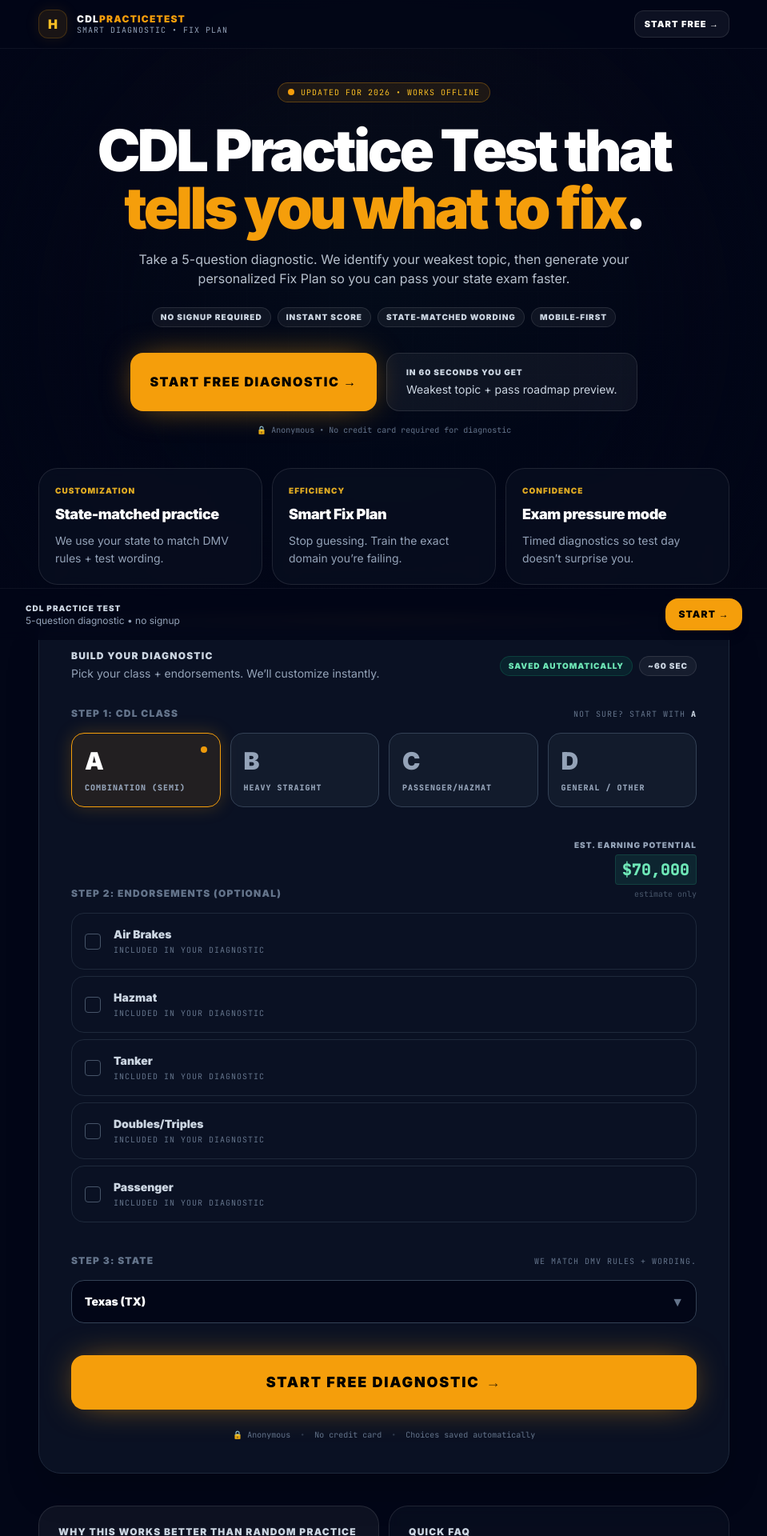
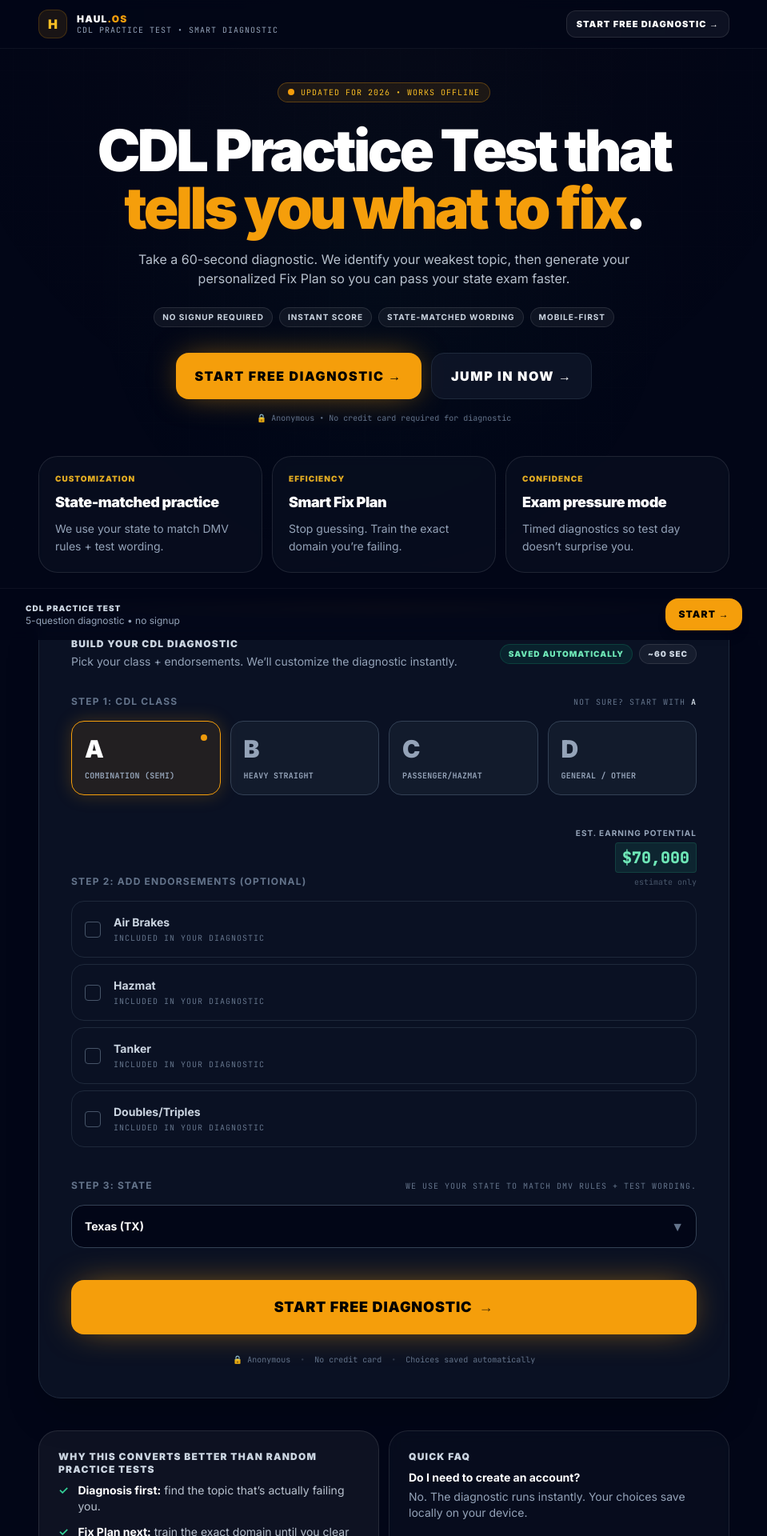
Before and after one commit to ismaelngoie/cdlpracticetest, a Next.js app: page / in a window 1280 px wide. Shown: the top 1920 px of the page at 80% size, without its empty margins (160-1119 px from the left). Built offline with nearby package versions, Linux system fonts and the light colour scheme.

Commit message:
Update page.tsx

```diff
--- a/app/page.tsx
+++ b/app/page.tsx
@@ -5,7 +5,7 @@ import { motion, AnimatePresence } from "framer-motion";
 import { useEffect, useMemo, useRef, useState } from "react";
 import { useRouter } from "next/navigation";
 
-// -------------------- CONSTANTS --------------------
+// --- CONSTANTS ---
 const US_STATES = [
   { code: "AL", name: "Alabama" }, { code: "AK", name: "Alaska" }, { code: "AZ", name: "Arizona" }, { code: "AR", name: "Arkansas" },
   { code: "CA", name: "California" }, { code: "CO", name: "Colorado" }, { code: "CT", name: "Connecticut" }, { code: "DE", name: "Delaware" },
@@ -22,11 +22,13 @@ const US_STATES = [
   { code: "WV", name: "West Virginia" }, { code: "WI", name: "Wisconsin" }, { code: "WY", name: "Wyoming" }
 ] as const;
 
+// --- TYPES ---
 type LicenseClass = "A" | "B" | "C" | "D";
 type Endorsement = "Air Brakes" | "Hazmat" | "Tanker" | "Doubles/Triples" | "Passenger";
 
-// Config storage (new) + legacy keys (existing app)
+// --- STORAGE ---
 const STORAGE_KEY = "haulOS.config.v1";
+
 type StoredConfig = {
   license: LicenseClass;
   endorsements: Endorsement[];
@@ -43,24 +45,22 @@ function safeParseJSON<T>(value: string | null): T | null {
   }
 }
 
-// -------------------- COMPONENT --------------------
 export default function Home() {
   const router = useRouter();
   const configuratorRef = useRef<HTMLDivElement | null>(null);
 
+  // --- State ---
   const [mounted, setMounted] = useState(false);
-
-  // Personalization
   const [license, setLicense] = useState<LicenseClass>("A");
   const [endorsements, setEndorsements] = useState<Endorsement[]>([]);
   const [userState, setUserState] = useState("TX");
 
-  // UI
+  // UI State
   const [stickyCtaVisible, setStickyCtaVisible] = useState(true);
 
   useEffect(() => setMounted(true), []);
 
-  // Restore persisted config (safe)
+  // Restore persisted config (production-ready, resilient)
   useEffect(() => {
     if (!mounted) return;
 
@@ -69,7 +69,7 @@ export default function Home() {
     if (Array.isArray(saved?.endorsements)) setEndorsements(saved.endorsements);
     if (typeof saved?.userState === "string") setUserState(saved.userState);
 
-    // Legacy keys support (migration)
+    // Also support legacy keys if they exist (migration)
     const legacyLicense = localStorage.getItem("userLevel") as LicenseClass | null;
     const legacyEnd = safeParseJSON<Endorsement[]>(localStorage.getItem("userEndorsements"));
     const legacyState = localStorage.getItem("userState");
@@ -79,10 +79,9 @@ export default function Home() {
     if (legacyState) setUserState(legacyState);
   }, [mounted]);
 
-  // Persist on every change
+  // Persist on every change (so a user can bounce and come back without losing choices)
   useEffect(() => {
     if (!mounted) return;
-
     const payload: StoredConfig = {
       license,
       endorsements,
@@ -91,17 +90,18 @@ export default function Home() {
     };
     localStorage.setItem(STORAGE_KEY, JSON.stringify(payload));
 
-    // Keep legacy keys updated for /sim and other pages
+    // Keep legacy keys updated so /sim stays compatible
     localStorage.setItem("userLevel", license);
     localStorage.setItem("userEndorsements", JSON.stringify(endorsements));
     localStorage.setItem("userState", userState);
   }, [mounted, license, endorsements, userState]);
 
-  // Sticky CTA (hide when near configurator)
+  // Sticky CTA visibility (mobile conversion boost)
   useEffect(() => {
     if (!mounted) return;
 
     const onScroll = () => {
+      // Hide sticky CTA if user is already near the configurator CTA
       const el = configuratorRef.current;
       if (!el) return;
       const rect = el.getBoundingClientRect();
@@ -114,8 +114,8 @@ export default function Home() {
     return () => window.removeEventListener("scroll", onScroll);
   }, [mounted]);
 
+  // --- Salary Calculator Logic (labelled as estimate) ---
   const estimatedSalary = useMemo(() => {
-    // Labeled as estimate only — keep it simple + motivating
     let base = 45000;
     if (license === "A") base += 25000;
     if (license === "B") base += 10000;
@@ -124,16 +124,18 @@ export default function Home() {
     if (endorsements.includes("Tanker")) base += 8000;
     if (endorsements.includes("Doubles/Triples")) base += 15000;
     if (endorsements.includes("Air Brakes")) base += 2000;
-    if (endorsements.includes("Passenger")) base += 5000;
 
     return base.toLocaleString();
   }, [license, endorsements]);
 
   const toggleEndorsement = (e: Endorsement) => {
-    setEndorsements((prev) => (prev.includes(e) ? prev.filter((x) => x !== e) : [...prev, e]));
+    setEndorsements((prev) =>
+      prev.includes(e) ? prev.filter((item) => item !== e) : [...prev, e]
+    );
   };
 
   const startDiagnostic = () => {
+    // Storage already synced by effect; this is just a hard “commit + go”.
     router.push("/sim");
   };
 
@@ -142,54 +144,57 @@ export default function Home() {
   };
 
   const badge = (text: string) => (
-    <span className="px-2.5 py-1 rounded-full border border-white/10 bg-white/5 text-[10px] font-black text-slate-300 uppercase tracking-widest">
+    <span className="px-2.5 py-1 rounded-full border border-white/10 bg-white/5 text-[10px] font-bold text-slate-300 uppercase tracking-widest">
       {text}
     </span>
   );
 
   return (
     <main className="min-h-screen bg-slate-950 text-white font-sans selection:bg-amber-500/30">
-      {/* Background FX (minimalist grid + soft glows) */}
+      {/* Background FX */}
       <div className="fixed inset-0 pointer-events-none">
-        <div className="absolute inset-0 opacity-[0.08] bg-[linear-gradient(rgba(255,255,255,0.05)_1px,transparent_1px),linear-gradient(90deg,rgba(255,255,255,0.05)_1px,transparent_1px)] bg-[size:52px_52px]" />
-        <div className="absolute inset-0 opacity-[0.10] bg-[radial-gradient(circle_at_top,rgba(245,158,11,0.22),transparent_60%)]" />
-        <div className="absolute -top-24 left-1/2 -translate-x-1/2 w-[900px] h-[900px] opacity-[0.10] bg-[radial-gradient(circle_at_center,rgba(16,185,129,0.25),transparent_60%)]" />
-        <div className="absolute inset-0 bg-[radial-gradient(circle_at_center,transparent_35%,rgba(2,6,23,0.90)_75%)]" />
+        <div className="absolute inset-0 opacity-10 bg-[linear-gradient(rgba(255,255,255,0.05)_1px,transparent_1px),linear-gradient(90deg,rgba(255,255,255,0.05)_1px,transparent_1px)] bg-[size:44px_44px]" />
+        <div className="absolute inset-0 opacity-10 bg-[radial-gradient(circle_at_top,rgba(245,158,11,0.20),transparent_60%)]" />
+        <div className="absolute -top-24 left-1/2 -translate-x-1/2 w-[900px] h-[900px] opacity-10 bg-[radial-gradient(circle_at_center,rgba(16,185,129,0.25),transparent_60%)]" />
       </div>
 
       {/* Top Nav */}
       <div className="sticky top-0 z-30 bg-slate-950/70 backdrop-blur border-b border-white/5">
         <div className="max-w-4xl mx-auto px-4 py-3 flex items-center justify-between">
           <div className="flex items-center gap-3">
-            <div className="w-9 h-9 rounded-xl bg-amber-500/10 border border-amber-500/20 grid place-items-center shadow-[0_0_18px_rgba(245,158,11,0.10)]">
+            <div className="w-9 h-9 rounded-xl bg-amber-500/10 border border-amber-500/20 grid place-items-center">
               <span className="text-amber-400 font-black">H</span>
             </div>
             <div className="leading-tight">
               <div className="text-xs font-black tracking-widest uppercase">
-                CDL<span className="text-amber-500">PracticeTest</span>
+                HAUL<span className="text-amber-500">.OS</span>
               </div>
               <div className="text-[10px] text-slate-400 font-mono uppercase tracking-widest">
-                Smart Diagnostic • Fix Plan
+                CDL Practice Test • Smart Diagnostic
               </div>
             </div>
           </div>
 
           <button
             onClick={scrollToConfigurator}
-            className="px-3 py-2 rounded-xl bg-white/5 hover:bg-white/10 border border-white/10 text-[11px] font-black uppercase tracking-widest transition active:scale-[0.99]"
+            className="px-3 py-2 rounded-xl bg-white/5 hover:bg-white/10 border border-white/10 text-[11px] font-black uppercase tracking-widest transition"
           >
-            Start Free →
+            Start Free Diagnostic →
           </button>
         </div>
       </div>
 
       <div className="relative z-10 max-w-4xl mx-auto px-4 pt-10 pb-20">
         {/* HERO */}
-        <motion.div initial={{ opacity: 0, y: 14 }} animate={{ opacity: 1, y: 0 }} className="text-center">
+        <motion.div
+          initial={{ opacity: 0, y: 14 }}
+          animate={{ opacity: 1, y: 0 }}
+          className="text-center"
+        >
           <div className="inline-flex items-center gap-2 px-3 py-1 rounded-full border border-amber-500/30 bg-amber-500/10 text-amber-400 text-[10px] font-mono tracking-widest uppercase mb-6">
             <span className="relative flex h-2 w-2">
-              <span className="animate-ping absolute inline-flex h-full w-full rounded-full bg-amber-400 opacity-75" />
-              <span className="relative inline-flex rounded-full h-2 w-2 bg-amber-500" />
+              <span className="animate-ping absolute inline-flex h-full w-full rounded-full bg-amber-400 opacity-75"></span>
+              <span className="relative inline-flex rounded-full h-2 w-2 bg-amber-500"></span>
             </span>
             Updated for 2026 • Works offline
           </div>
@@ -201,7 +206,7 @@ export default function Home() {
           </h1>
 
           <p className="text-slate-300/90 text-sm md:text-base leading-relaxed max-w-2xl mx-auto mb-6">
-            Take a 5-question diagnostic. We identify your weakest topic, then generate your personalized Fix Plan
+            Take a 60-second diagnostic. We identify your weakest topic, then generate your personalized Fix Plan
             so you can pass your state exam faster.
           </p>
 
@@ -215,19 +220,17 @@ export default function Home() {
           <div className="flex flex-col sm:flex-row gap-3 justify-center">
             <button
               onClick={scrollToConfigurator}
-              className="px-6 py-4 rounded-2xl bg-amber-500 hover:bg-amber-400 text-black font-black uppercase tracking-widest shadow-[0_0_44px_-12px_rgba(245,158,11,0.75)] transition active:scale-[0.99]"
+              className="px-6 py-4 rounded-2xl bg-amber-500 hover:bg-amber-400 text-black font-black uppercase tracking-widest shadow-[0_0_40px_-10px_rgba(245,158,11,0.65)] transition active:scale-[0.99]"
             >
               Start Free Diagnostic →
             </button>
-
-            <div className="px-6 py-4 rounded-2xl border border-white/10 bg-white/5 text-left max-w-sm mx-auto sm:mx-0">
-              <div className="text-[10px] font-black text-slate-300 uppercase tracking-widest">
-                In 60 seconds you get
-              </div>
-              <div className="text-sm text-slate-300 mt-1">
-                Weakest topic + pass roadmap preview.
-              </div>
-            </div>
+            <button
+              onClick={startDiagnostic}
+              className="px-6 py-4 rounded-2xl bg-slate-900/80 hover:bg-slate-900 text-white font-black uppercase tracking-widest border border-slate-800 transition-transform active:scale-95"
+              title="If you're already configured, jump straight in."
+            >
+              Jump In Now →
+            </button>
           </div>
 
           <p className="mt-4 text-[10px] text-slate-500 font-mono">
@@ -270,23 +273,23 @@ export default function Home() {
         {/* CONFIGURATOR */}
         <motion.div
           ref={configuratorRef}
-          initial={{ opacity: 0, scale: 0.985 }}
+          initial={{ opacity: 0, scale: 0.98 }}
           animate={{ opacity: 1, scale: 1 }}
           transition={{ delay: 0.05 }}
           className="mt-10 bg-slate-900/70 backdrop-blur-md border border-slate-800 rounded-[28px] p-6 md:p-10 shadow-2xl relative overflow-hidden"
         >
-          {/* Subtle top glow line */}
+          {/* Subtle Glow */}
           <div className="absolute top-0 left-1/2 -translate-x-1/2 w-full h-1 bg-gradient-to-r from-transparent via-amber-500 to-transparent opacity-50" />
 
-          {/* Panel Header */}
+          {/* Panel Header (conversion copy + clarity) */}
           <div className="mb-8">
             <div className="flex flex-wrap items-center justify-between gap-3">
               <div>
                 <div className="text-xs font-black text-slate-300 uppercase tracking-widest">
-                  Build your diagnostic
+                  Build your CDL diagnostic
                 </div>
                 <div className="text-sm text-slate-400 mt-1">
-                  Pick your class + endorsements. We’ll customize instantly.
+                  Pick your class + endorsements. We’ll customize the diagnostic instantly.
                 </div>
               </div>
               <div className="flex items-center gap-2">
@@ -303,11 +306,11 @@ export default function Home() {
           {/* STEP 1 */}
           <div className="mb-10">
             <div className="flex items-end justify-between gap-4 mb-4">
-              <label className="text-xs font-black text-slate-500 uppercase tracking-widest block">
+              <label className="text-xs font-bold text-slate-500 uppercase tracking-widest block">
                 Step 1: CDL class
               </label>
               <div className="text-[10px] text-slate-500 font-mono uppercase tracking-widest">
-                Not sure? Start with <span className="text-slate-300 font-black">A</span>
+                Not sure? Start with <span className="text-slate-300 font-bold">A</span>
               </div>
             </div>
 
@@ -319,7 +322,6 @@ export default function Home() {
                   cls === "B" ? "Heavy Straight" :
                   cls === "C" ? "Passenger/Hazmat" :
                   "General / Other";
-
                 return (
                   <button
                     key={cls}
@@ -341,7 +343,7 @@ export default function Home() {
                       </span>
                       {active && <div className="w-2 h-2 rounded-full bg-amber-500 animate-pulse" />}
                     </div>
-                    <div className="text-[10px] text-slate-400 mt-2 font-mono uppercase font-black tracking-widest">
+                    <div className="text-[10px] text-slate-400 mt-2 font-mono uppercase font-bold tracking-wide">
                       {label}
                     </div>
                   </button>
@@ -353,12 +355,12 @@ export default function Home() {
           {/* STEP 2 */}
           <div className="mb-10">
             <div className="flex justify-between items-end mb-4 gap-4">
-              <label className="text-xs font-black text-slate-500 uppercase tracking-widest">
-                Step 2: Endorsements (optional)
+              <label className="text-xs font-bold text-slate-500 uppercase tracking-widest">
+                Step 2: Add endorsements (optional)
               </label>
 
               <div className="text-right">
-                <div className="text-[10px] text-slate-400 font-black mb-1 uppercase tracking-widest">
+                <div className="text-[10px] text-slate-400 font-bold mb-1 uppercase tracking-widest">
                   Est. earning potential
                 </div>
                 <AnimatePresence mode="wait">
@@ -372,14 +374,14 @@ export default function Home() {
                     ${estimatedSalary}
                   </motion.div>
                 </AnimatePresence>
-                <div className="text-[10px] text-slate-600 font-mono mt-1">estimate only</div>
+                <div className="text-[10px] text-slate-600 font-mono mt-1">
+                  estimate only
+                </div>
               </div>
             </div>
 
             <div className="space-y-2">
-              {(
-                ["Air Brakes", "Hazmat", "Tanker", "Doubles/Triples", "Passenger"] as Endorsement[]
-              ).map((end) => {
+              {(["Air Brakes", "Hazmat", "Tanker", "Doubles/Triples"] as Endorsement[]).map((end) => {
                 const active = endorsements.includes(end);
                 return (
                   <button
@@ -404,9 +406,8 @@ export default function Home() {
                           </svg>
                         )}
                       </div>
-
                       <div className="text-left">
-                        <div className={`text-sm font-black ${active ? "text-white" : "text-slate-300"}`}>
+                        <div className={`text-sm font-bold ${active ? "text-white" : "text-slate-300"}`}>
                           {end}
                         </div>
                         <div className="text-[10px] text-slate-500 font-mono uppercase tracking-widest mt-0.5">
@@ -414,9 +415,8 @@ export default function Home() {
                         </div>
                       </div>
                     </div>
-
                     {active && (
-                      <span className="text-[10px] text-emerald-300 font-mono tracking-widest font-black px-2 py-1 rounded-full bg-emerald-500/10 border border-emerald-500/20">
+                      <span className="text-[10px] text-emerald-300 font-mono tracking-wider font-black px-2 py-1 rounded-full bg-emerald-500/10 border border-emerald-500/20">
                         Added
                       </span>
                     )}
@@ -429,11 +429,11 @@ export default function Home() {
           {/* STEP 3 */}
           <div className="mb-10">
             <div className="flex items-end justify-between gap-4 mb-4">
-              <label className="text-xs font-black text-slate-500 uppercase tracking-widest block">
+              <label className="text-xs font-bold text-slate-500 uppercase tracking-widest block">
                 Step 3: State
               </label>
               <div className="text-[10px] text-slate-500 font-mono uppercase tracking-widest">
-                We match DMV rules + wording.
+                We use your state to match DMV rules + test wording.
               </div>
             </div>
 
@@ -441,7 +441,7 @@ export default function Home() {
               <select
                 value={userState}
                 onChange={(e) => setUserState(e.target.value)}
-                className="w-full bg-slate-950 border border-slate-700 text-white rounded-2xl p-4 text-sm font-black focus:border-amber-500 focus:outline-none appearance-none cursor-pointer hover:border-slate-600 transition-colors"
+                className="w-full bg-slate-950 border border-slate-700 text-white rounded-2xl p-4 text-sm font-bold focus:border-amber-500 focus:outline-none appearance-none cursor-pointer hover:border-slate-600 transition-colors"
                 aria-label="Select state"
               >
                 {US_STATES.map((s) => (
@@ -459,7 +459,7 @@ export default function Home() {
           {/* PRIMARY CTA */}
           <button
             onClick={startDiagnostic}
-            className="w-full py-5 bg-amber-500 hover:bg-amber-400 text-black font-black text-lg uppercase tracking-widest rounded-2xl shadow-[0_0_44px_-12px_rgba(245,158,11,0.75)] transition-all hover:scale-[1.01] active:scale-[0.99] flex items-center justify-center gap-2 group"
+            className="w-full py-5 bg-amber-500 hover:bg-amber-400 text-black font-black text-lg uppercase tracking-wider rounded-2xl shadow-[0_0_44px_-12px_rgba(245,158,11,0.75)] transition-all hover:scale-[1.01] active:scale-[0.99] flex items-center justify-center gap-2 group"
             aria-label="Start free diagnostic"
           >
             <span>Start Free Diagnostic</span>
@@ -477,29 +477,29 @@ export default function Home() {
           </div>
         </motion.div>
 
-        {/* TRUST + FAQ */}
+        {/* TRUST + FAQ (keeps users scrolling without losing CTA via sticky) */}
         <div className="mt-10 grid grid-cols-1 md:grid-cols-2 gap-3">
           <div className="rounded-3xl border border-white/10 bg-white/5 p-6">
             <div className="text-xs font-black uppercase tracking-widest text-slate-300 mb-2">
-              Why this works better than random practice
+              Why this converts better than random practice tests
             </div>
             <ul className="space-y-3 text-sm text-slate-300/90">
               <li className="flex gap-3">
                 <span className="text-emerald-400 font-black">✓</span>
                 <span>
-                  <span className="font-black text-white">Diagnosis first:</span> find the topic you’re actually failing.
+                  <span className="font-bold text-white">Diagnosis first:</span> find the topic that’s actually failing you.
                 </span>
               </li>
               <li className="flex gap-3">
                 <span className="text-emerald-400 font-black">✓</span>
                 <span>
-                  <span className="font-black text-white">Fix Plan next:</span> train the exact domain until you clear 80%+.
+                  <span className="font-bold text-white">Fix Plan next:</span> train the exact domain until you clear 80%+.
                 </span>
               </li>
               <li className="flex gap-3">
                 <span className="text-emerald-400 font-black">✓</span>
                 <span>
-                  <span className="font-black text-white">State matched:</span> your state tunes rules + wording.
+                  <span className="font-bold text-white">State matched:</span> your state selection tunes rules + wording.
                 </span>
               </li>
             </ul>
@@ -511,27 +511,23 @@ export default function Home() {
             </div>
             <div className="space-y-4 text-sm text-slate-300/90">
               <div>
-                <div className="font-black text-white">Do I need an account?</div>
-                <div className="text-slate-400 mt-1">
-                  No. Your setup saves locally on your device.
-                </div>
+                <div className="font-bold text-white">Do I need to create an account?</div>
+                <div className="text-slate-400 mt-1">No. The diagnostic runs instantly. Your choices save locally on your device.</div>
               </div>
               <div>
-                <div className="font-black text-white">How long is it?</div>
+                <div className="font-bold text-white">How long is the diagnostic?</div>
                 <div className="text-slate-400 mt-1">5 questions. About 60 seconds.</div>
               </div>
               <div>
-                <div className="font-black text-white">Is this the official DMV test?</div>
-                <div className="text-slate-400 mt-1">
-                  No—this is practice designed to mirror concepts and expose weaknesses.
-                </div>
+                <div className="font-bold text-white">Is this the official DMV test?</div>
+                <div className="text-slate-400 mt-1">No—this is practice designed to mirror exam concepts and highlight weaknesses.</div>
               </div>
             </div>
           </div>
         </div>
       </div>
 
-      {/* STICKY MOBILE CTA */}
+      {/* STICKY MOBILE CTA (conversion safety net) */}
       <AnimatePresence>
         {mounted && stickyCtaVisible && (
           <motion.div
```
